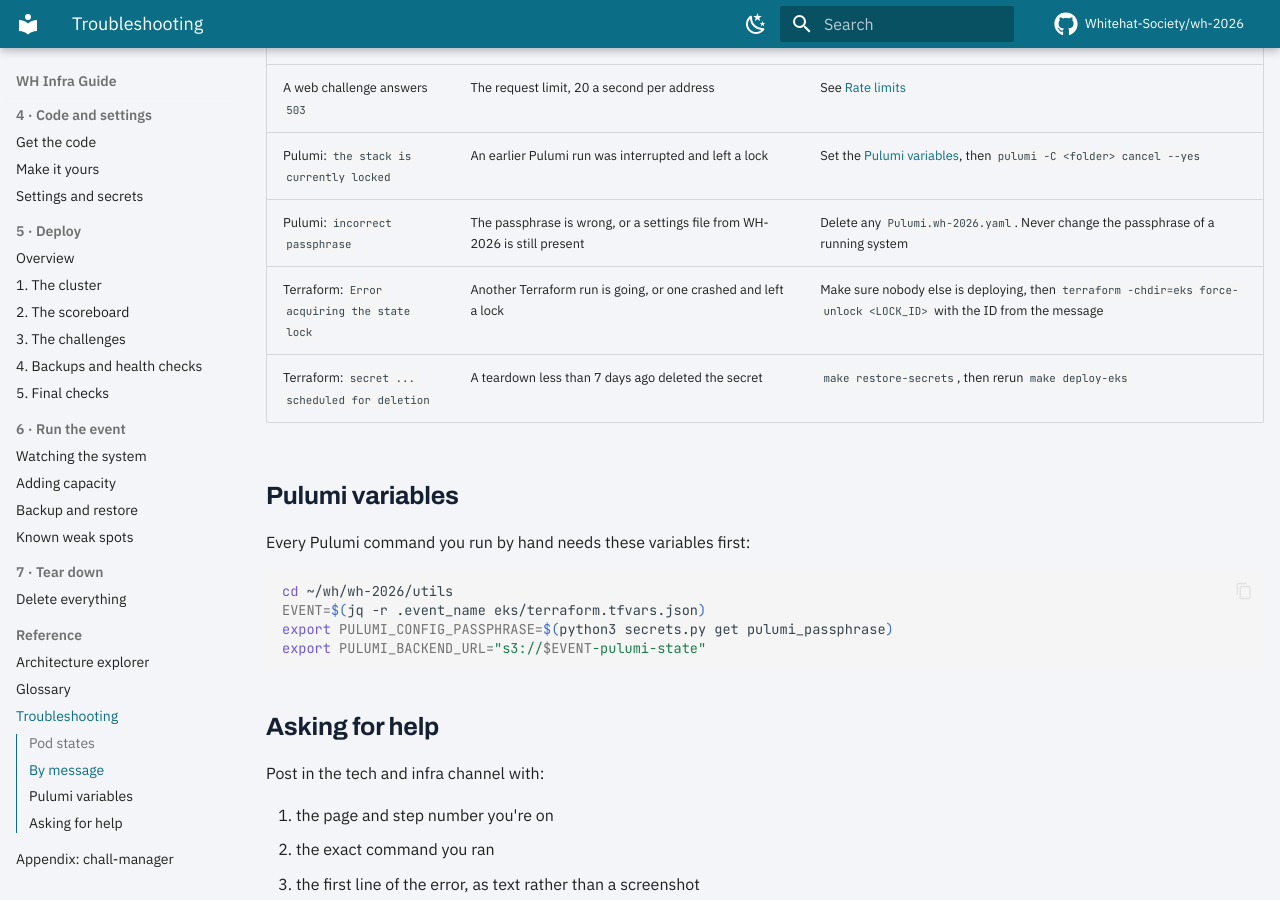
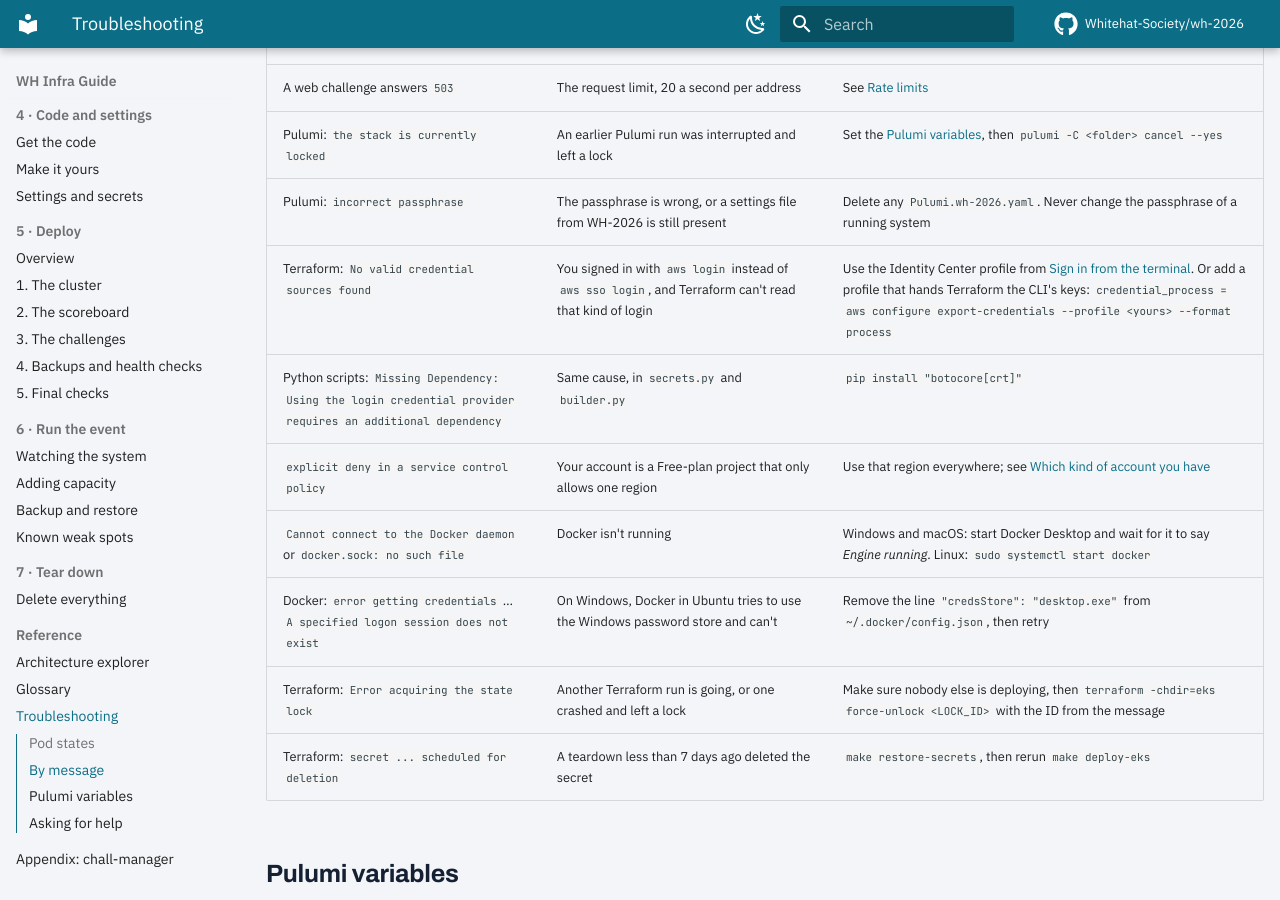
Before and after one commit to Whitehat-Society/wh-infra-guide, an MkDocs documentation site: the page built from docs/reference/troubleshooting.md, in a window 1280 px wide and 900 px high, scrolled down 1376 px. Built offline with MkDocs 1.6.1 and Material for MkDocs 9.7.7, drawn with Linux system fonts in a browser that asks for light colours; comment, search, counter and statistics services are not loaded.

Commit message:
docs: findings from the live test on a Free-plan account
- Free-plan projects: one region, Free Tier instance types only, no
  Route 53 domains; registrar nameserver screenshot
- Docker on WSL: integration and credential-helper fixes
- aws login credential issues for Terraform and boto3
- WSL, monitoring and backup diagrams; README for the media tools

Co-Authored-By: Claude Opus 5.5 <noreply@anthropic.com>
Claude-Session: https://claude.ai/code/session_01PxvAoFp9w71bJ9YHe5zwaE

```diff
--- a/docs/accounts/aws.md
+++ b/docs/accounts/aws.md
@@ -28,11 +28,12 @@ You need:
 
 ## Which kind of account you have
 
-AWS now creates some new accounts as a **Free-plan project**: an account that AWS manages for you inside its own small organisation. This guide was tested on one. It works, with three limits:
+AWS now creates some new accounts as a **Free-plan project**: an account that AWS manages for you inside its own small organisation. This guide was tested on one. It works, with four limits:
 
 | Limit | Effect on this guide | What to do |
 |---|---|---|
 | **One region only**, chosen by AWS | Commands in any other region fail with `explicit deny in a service control policy` | Use that region everywhere. [Make it yours](../code/make-it-yours.md) has a step for it |
+| **Only "Free Tier eligible" computer sizes** | The cluster's computers never start: `The specified instance type is not eligible for Free Tier` | In [Settings and secrets](../code/config.md), set `node_instance_type` to `c7i-flex.large`, which has the same 2 cores and 4 GB as `t3.medium` |
 | **No domain purchases** in Route 53 | [Domain name](domain.md) Option A fails | Use Option B, with a domain from another registrar |
 | **Ends after six months**, or when the credits run out | The account stops working | Fine for a test. For the real event, upgrade to the Paid plan |
 
--- a/docs/reference/troubleshooting.md
+++ b/docs/reference/troubleshooting.md
@@ -33,6 +33,11 @@ aws sts get-caller-identity
 | A web challenge answers `503` | The request limit, 20 a second per address | See [Rate limits](../operate/risks.md#rate-limits) |
 | Pulumi: `the stack is currently locked` | An earlier Pulumi run was interrupted and left a lock | Set the [Pulumi variables](#pulumi-variables), then `pulumi -C <folder> cancel --yes` |
 | Pulumi: `incorrect passphrase` | The passphrase is wrong, or a settings file from WH-2026 is still present | Delete any `Pulumi.wh-2026.yaml`. Never change the passphrase of a running system |
+| Terraform: `No valid credential sources found` | You signed in with `aws login` instead of `aws sso login`, and Terraform can't read that kind of login | Use the Identity Center profile from [Sign in from the terminal](../accounts/cli-login.md). Or add a profile that hands Terraform the CLI's keys: `credential_process = aws configure export-credentials --profile <yours> --format process` |
+| Python scripts: `Missing Dependency: Using the login credential provider requires an additional dependency` | Same cause, in `secrets.py` and `builder.py` | `pip install "botocore[crt]"` |
+| `explicit deny in a service control policy` | Your account is a Free-plan project that only allows one region | Use that region everywhere; see [Which kind of account you have](../accounts/aws.md#which-kind-of-account-you-have) |
+| `Cannot connect to the Docker daemon` or `docker.sock: no such file` | Docker isn't running | Windows and macOS: start Docker Desktop and wait for it to say *Engine running*. Linux: `sudo systemctl start docker` |
+| Docker: `error getting credentials` … `A specified logon session does not exist` | On Windows, Docker in Ubuntu tries to use the Windows password store and can't | Remove the line `"credsStore": "desktop.exe"` from `~/.docker/config.json`, then retry |
 | Terraform: `Error acquiring the state lock` | Another Terraform run is going, or one crashed and left a lock | Make sure nobody else is deploying, then `terraform -chdir=eks force-unlock <LOCK_ID>` with the ID from the message |
 | Terraform: `secret ... scheduled for deletion` | A teardown less than 7 days ago deleted the secret | `make restore-secrets`, then rerun `make deploy-eks` |
 
```
Also changed, not shown: README.md (+14 -2 lines), docs/code/config.md (+1 -1 lines), docs/deploy/eks.md (+1 -0 lines), docs/setup/pc.md (+2 -0 lines), docs/setup/terminal.md (+5 -0 lines), 2 other files.
